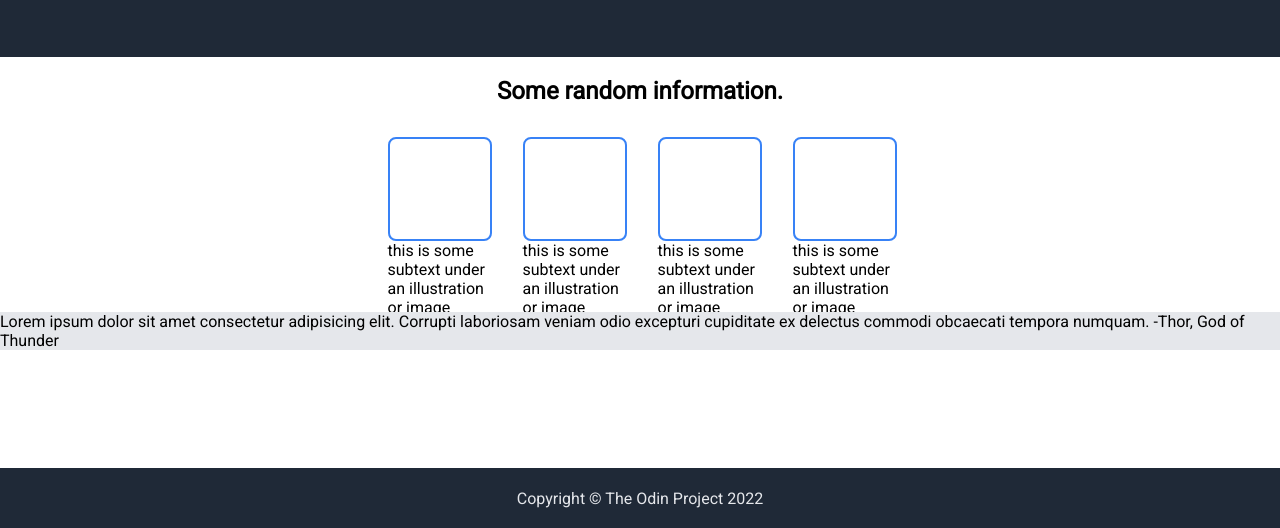
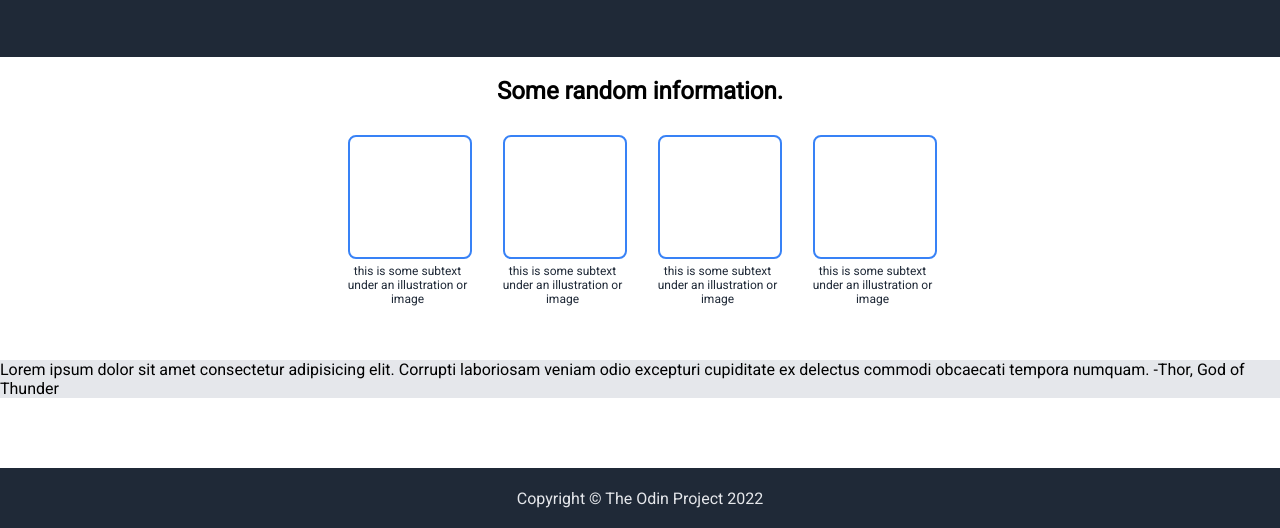
Before and after one commit to jamesg8025/landing-page, a plain HTML site: page index.html in a window 1280 px wide. Shown: the part 272-800 px from the top of the page. Drawn offline with Linux system fonts and the light colour scheme.

Commit message:
Edit css in cards-container

```diff
--- a/style.css
+++ b/style.css
@@ -99,25 +99,33 @@ button {
 
 .second-container h2 {
     text-align: center;
-    margin-bottom: 32px;
+    margin-bottom: 30px;
 }
 
 .cards-container {
     display: flex;
     justify-content: center;
     gap: 35px;
+    margin-bottom: 50px;
 }
 
 .square {
     border-radius: 8px;
     border: 2px solid #3882F6;
     background-color: white;
-    width: 100px;
-    height: 100px;
+    width: 120px;
+    height: 120px;
+}
+
+.subtext {
+    font-size: 12px;
+    color: #1F2937;
+    margin-top: 5px;
+    text-align: center;
 }
 
 .card {
-    width: 100px;
+    width: 120px;
     height: 175px;
 }
 
```
